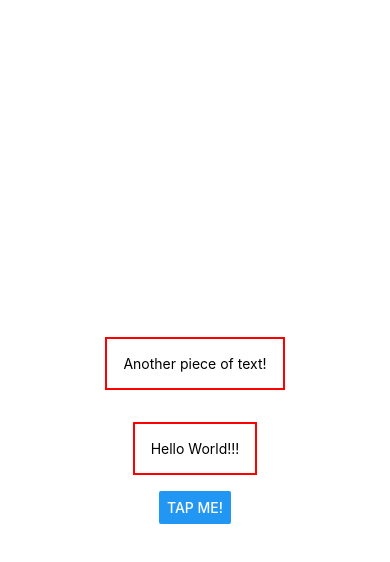
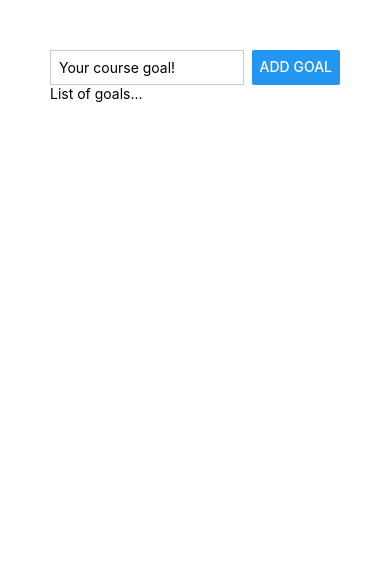
Before and after one commit to vlsk3104/RNCourse, a React Native app: screen / in a window 390 px wide. Shown: the top 562 px of the page. Built offline with nearby package versions, Linux system fonts and the light colour scheme.

Commit message:
Using Flexbox

```diff
--- a/App.js
+++ b/App.js
@@ -1,30 +1,32 @@
-import { Button, StyleSheet, Text, View } from 'react-native';
+import { Button, StyleSheet, Text, TextInput, View } from 'react-native';
 
 export default function App() {
   return (
-    <View style={styles.container}>
+    <View style={styles.appContainer}>
+      <View style={styles.inputContainer}>
+        <TextInput style={styles.textInput} placeholder='Your course goal!' />
+        <Button title='Add Goal' />
+      </View>
       <View>
-        <Text style={styles.dummyText}>Another piece of text!</Text>
+        <Text>List of goals...</Text>
       </View>
-      <Text style={styles.dummyText}>
-        Hello World!!!
-      </Text>
-      <Button title='Tap me!' />
     </View>
   );
 }
 
 const styles = StyleSheet.create({
-  container: {
-    flex: 1,
-    backgroundColor: '#fff',
-    alignItems: 'center',
-    justifyContent: 'center',
+  appContainer: {
+    padding: 50,
   },
-  dummyText: {
-    margin: 16,
-    padding: 16,
-    borderWidth: 2,
-    borderColor: 'red',
+  inputContainer: {
+    flexDirection: 'row',
+    justifyContent: 'space-between',
+  },
+  textInput: {
+    borderWidth: 1,
+    borderColor: '#cccccc',
+    width: '80%',
+    marginRight: 8,
+    padding: 8,
   }
 });
```
